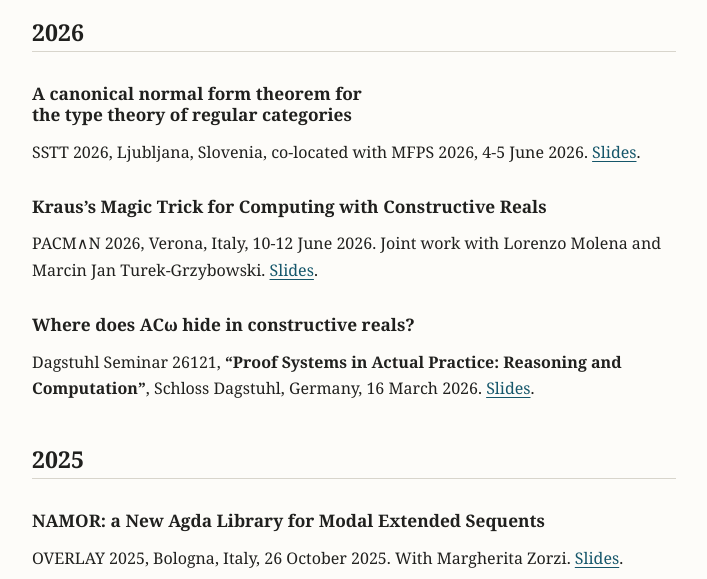
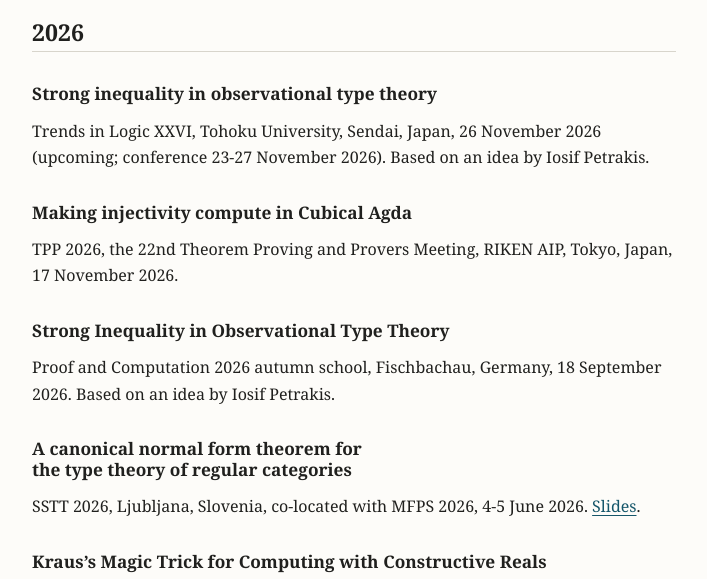
Before and after one commit to eapiova/eapiova.github.io, a plain HTML site: page talks.html in a window 1280 px wide. Shown: the part 221-800 px from the top of the page, without its empty margins (286-993 px from the left). Drawn offline with Linux system fonts and the light colour scheme.

Commit message:
Publish academic site

```diff
--- a/talks.html
+++ b/talks.html
@@ -38,6 +38,12 @@
 
     </header>
     <h2 id="section">2026</h2>
+    <h3 id="strong-inequality-in-observational-type-theory">Strong inequality in observational type theory</h3>
+    <p>Trends in Logic XXVI, Tohoku University, Sendai, Japan, 26 November 2026 (upcoming; conference 23-27 November 2026). Based on an idea by Iosif Petrakis.</p>
+    <h3 id="making-injectivity-compute-in-cubical-agda">Making injectivity compute in Cubical Agda</h3>
+    <p>TPP 2026, the 22nd Theorem Proving and Provers Meeting, RIKEN AIP, Tokyo, Japan, 17 November 2026.</p>
+    <h3 id="strong-inequality-in-observational-type-theory-1">Strong Inequality in Observational Type Theory</h3>
+    <p>Proof and Computation 2026 autumn school, Fischbachau, Germany, 18 September 2026. Based on an idea by Iosif Petrakis.</p>
     <h3 id="a-canonical-normal-form-theorem-for-the-type-theory-of-regular-categories">A canonical normal form theorem for the type theory of regular categories</h3>
     <p>SSTT 2026, Ljubljana, Slovenia, co-located with MFPS 2026, 4-5 June 2026. <a href="files/slides/sstt-2026.pdf">Slides</a>.</p>
     <h3 id="krauss-magic-trick-for-computing-with-constructive-reals">Kraus’s Magic Trick for Computing with Constructive Reals</h3>
```
Also changed, not shown: cv.html (+2 -0 lines), index.html (+3 -0 lines).
